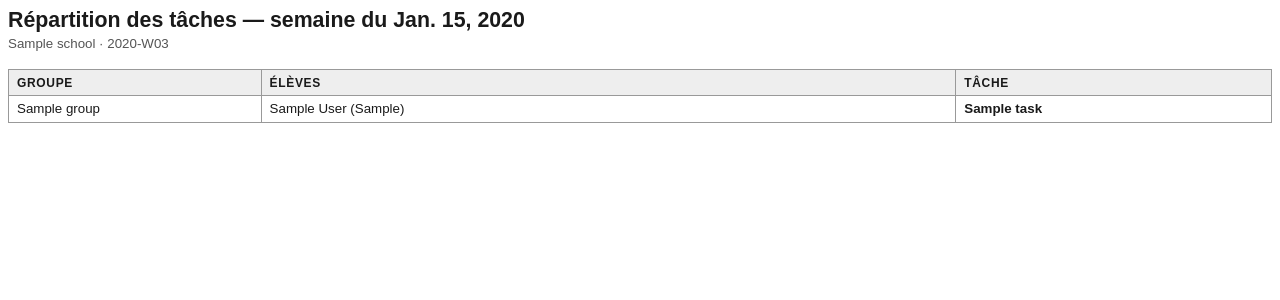
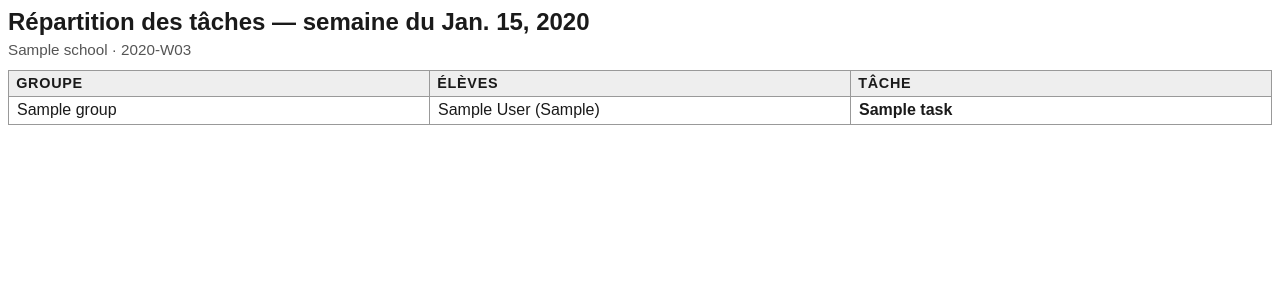
Before and after one commit to Flavien-Pensato/school-api, a Django app: template core/templates/core/week_dashboard_pdf.html in a window 1280 px wide. Shown: the top 300 px of the page. Run offline with Django 5.2, Linux system fonts and the light colour scheme; tables that the repository leaves empty hold one stand-in row (values such as "Sample post"); the template is opened without the code that fills it: values that come from a table or form of the project are taken from there, most other values are stand-ins (such as "Sample title", 1, 10 or a date in 2020).

Commit message:
feat(pdf): enhance PDF rendering for week dashboard
Adjusts font size dynamically to ensure content fits on a single page.
Improves layout by refining CSS styles for better readability and
presentation in the generated PDF.

```diff
--- a/core/templates/core/week_dashboard_pdf.html
+++ b/core/templates/core/week_dashboard_pdf.html
@@ -4,21 +4,30 @@
 <meta charset="utf-8">
 <title>Tâches — {{ week.label }}</title>
 <style>
+  /* Every length is relative to the body font size, which pdf.py shrinks
+     until the roster fits on a single sheet. */
   @page {
     size: A4 landscape;
-    margin: 1.5cm;
-    @bottom-right { content: "{{ school.name }} — {{ week.label }}"; font-size: 8pt; color: #888; }
+    margin: 1cm;
+    @bottom-right { content: "{{ school.name }} — {{ week.label }}"; font-size: 7pt; color: #888; }
   }
-  body { font-family: sans-serif; font-size: 10pt; color: #1a1a1a; }
-  h1 { font-size: 16pt; margin: 0 0 2pt; }
-  .subtitle { color: #555; margin: 0 0 14pt; }
-  table { width: 100%; border-collapse: collapse; }
-  th, td { border: 0.5pt solid #999; padding: 4pt 6pt; text-align: left; vertical-align: top; }
-  th { background: #eee; font-size: 9pt; text-transform: uppercase; letter-spacing: 0.5pt; }
-  td.task { font-weight: bold; width: 25%; }
-  td.group { width: 20%; }
+  body { font-family: sans-serif; font-size: {{ font_pt }}pt; color: #1a1a1a; }
+  h1 { font-size: 1.5em; margin: 0 0 0.2em; }
+  .subtitle { color: #555; font-size: 0.95em; margin: 0 0 0.8em; }
+  table { width: 100%; border-collapse: collapse; table-layout: fixed; }
+  th, td {
+    border: 0.5pt solid #999;
+    padding: 0.3em 0.5em;
+    text-align: left;
+    vertical-align: top;
+    word-wrap: break-word;
+  }
+  th { background: #eee; font-size: 0.9em; text-transform: uppercase; letter-spacing: 0.05em; }
+  tr { page-break-inside: avoid; }
+  td.task { font-weight: bold; width: 22%; }
+  td.group { width: 8%; }
   .rest { color: #777; font-style: italic; }
-  .empty { color: #777; font-style: italic; margin: 8pt 0; }
+  .empty { color: #777; font-style: italic; margin: 0.8em 0; }
 </style>
 </head>
 <body>
```
Also changed, not shown: core/pdf.py (+17 -3 lines).
